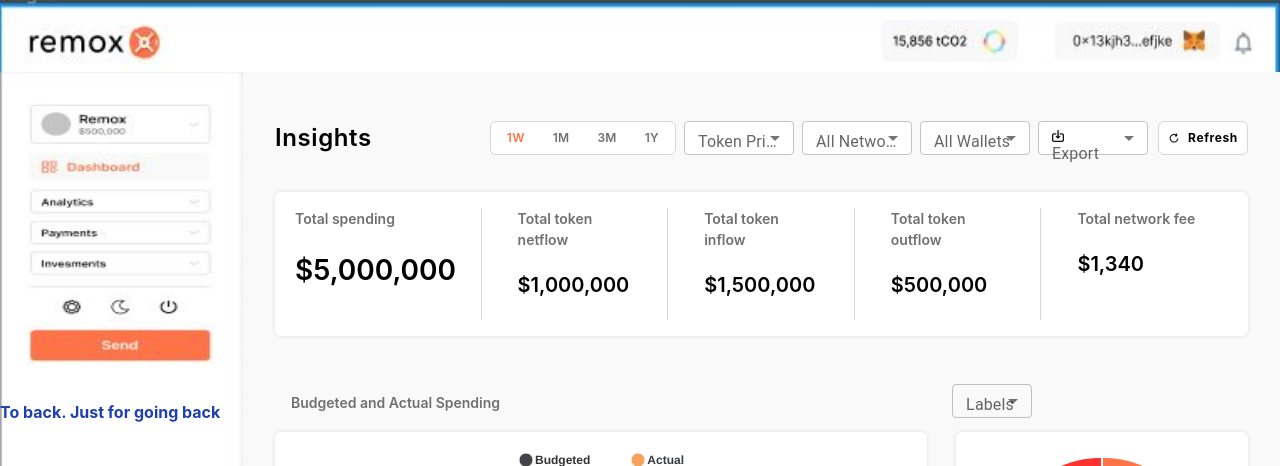
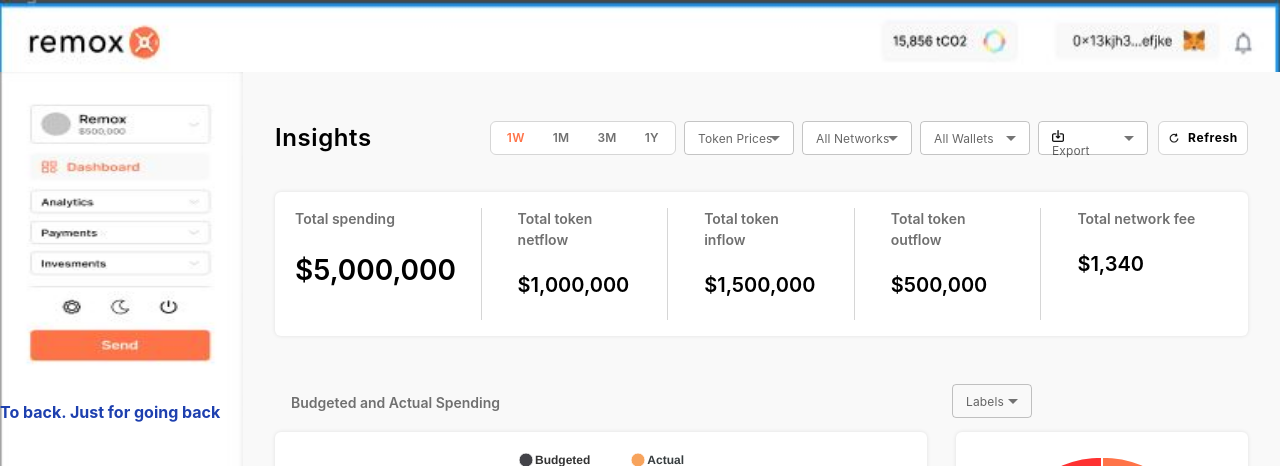
Before and after one commit to sardarliyusif/Insight, a Next.js app: page /dashboard/insight in a window 1280 px wide. Shown: the top 466 px of the page. Built offline with nearby package versions, Linux system fonts and the light colour scheme.

Commit message:
feat: drop changed

```diff
--- a/components/shared/Dropdown/index.tsx
+++ b/components/shared/Dropdown/index.tsx
@@ -88,7 +88,7 @@
   return (
       <Box sx={{ minWidth: +`${dropdownFor == "LABELS" || dropdownFor == "TOKENS" ? 80 : 110}`, ml: 1  , fontWeight: 600}}>
         <FormControl fullWidth size="small">
-          <InputLabel id="demo-simple-select-label" className="text-xs font-semibold font-sans flex items-center ">
+          <InputLabel id="demo-simple-select-label" className="font-semibold font-sans flex items-center " style={{fontSize: '12px' , fontFamily:"Inter"}}>
             {/* translate-x-3 translate-y-[7px] */}
             {dropdownType.type==="EXPORT" && <img src={"/icons/export-icon.svg" } alt="refresh" className="w-3 h-3 mr-2"/>}
             {dropdownType.name}
```
